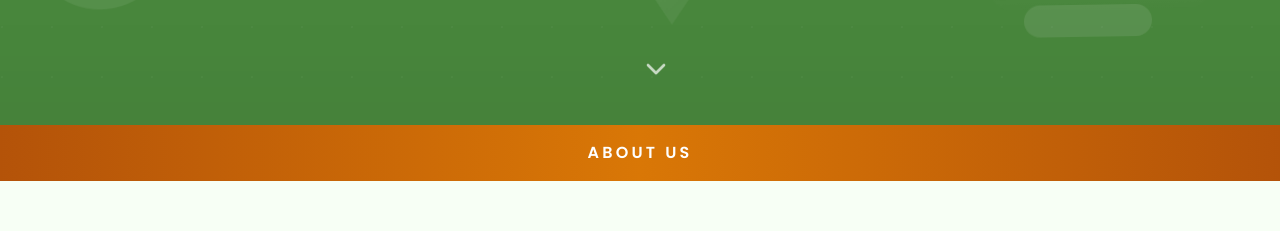
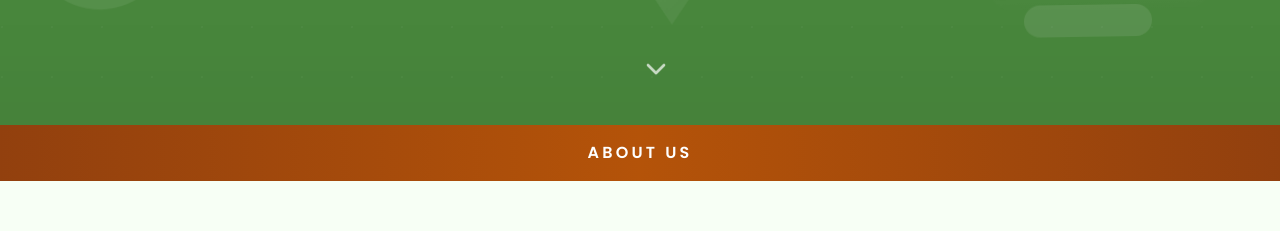
Before and after one commit to mr-deepak-agarwal/marcfinal, a Next.js app: page / in a window 1280 px wide. Shown: the part 791-1022 px from the top of the page. Built offline with nearby package versions, Linux system fonts and the light colour scheme.

Commit message:
auto-commit for 5aac6b6f-7aad-4047-b1ba-956c41a5b8ef

```diff
--- a/app/globals.css
+++ b/app/globals.css
@@ -23,8 +23,8 @@
   --marc-dark-grey: #212427;
 
   /* Accent Colors */
-  --marc-saffron: #B45309;
-  --marc-amber: #B45309;
+  --marc-saffron: #92400E;
+  --marc-amber: #92400E;
 
   /* Infographic Greens */
   --marc-green-1: #8CC978;
--- a/components/SectionDivider.jsx
+++ b/components/SectionDivider.jsx
@@ -22,7 +22,7 @@ const SectionDivider = ({ title, variant = 'default' }) => {
       data-testid={`section-divider-${title?.toLowerCase().replace(/\s+/g, '-') || 'default'}`}
       className="w-full py-4 flex items-center justify-center"
       style={{
-        background: 'linear-gradient(90deg, #B45309, #D97706, #B45309)'
+        background: 'linear-gradient(90deg, #92400E, #B45309, #92400E)'
       }}
     >
       {title && (
```
